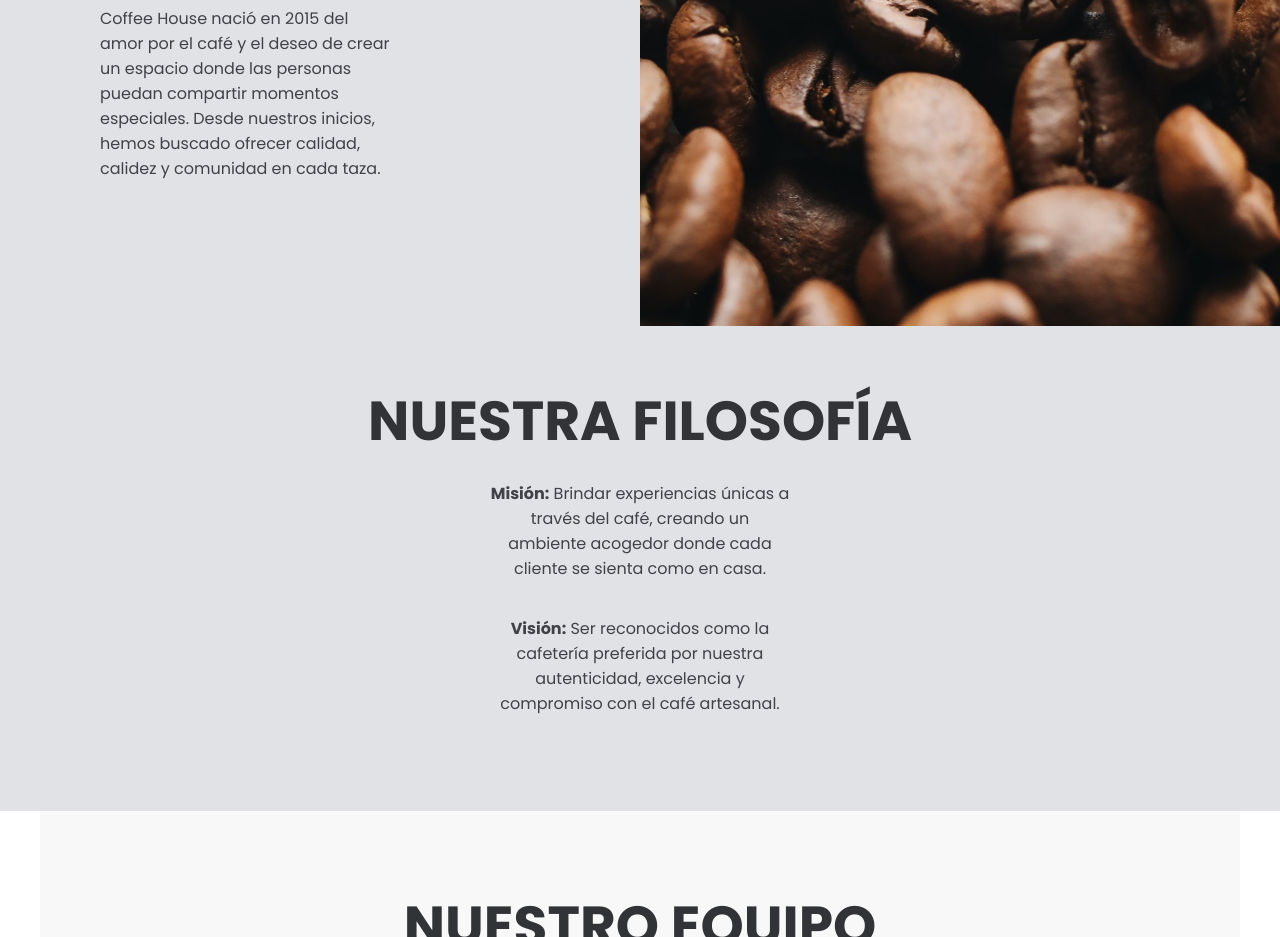
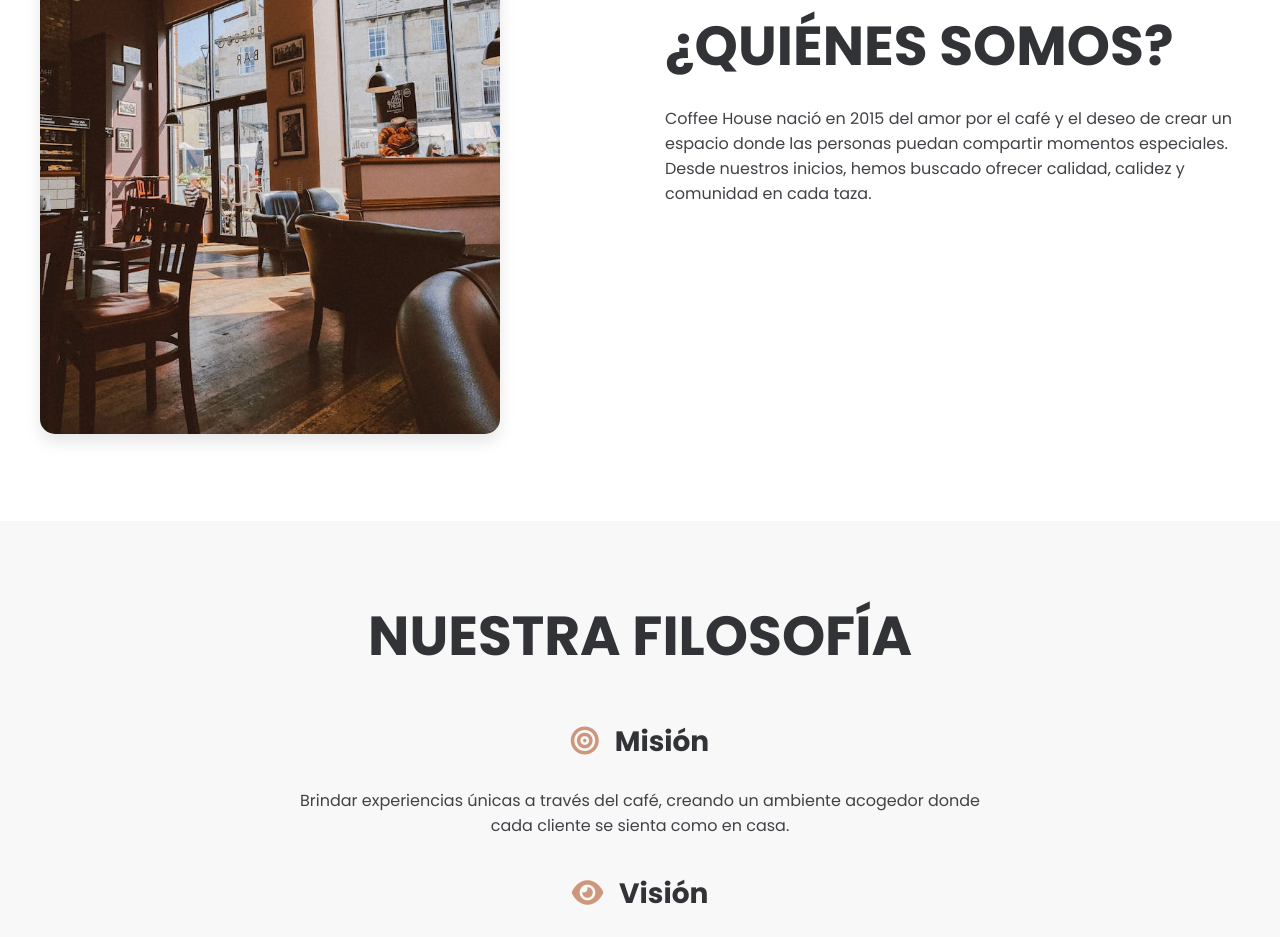
Before and after one commit to JulianGrldo/Pagina-Web, a plain HTML site: page about.html in a window 1280 px wide. Shown: the part 819-1756 px from the top of the page. Drawn offline with Linux system fonts and the light colour scheme.

Commit message:
Refactor code structure for improved readability and maintainability

```diff
--- a/about.html
+++ b/about.html
@@ -6,6 +6,7 @@
     <title>Sobre Nosotros - Coffee House</title>
     <link rel="stylesheet" href="styles/style.css" />
     <link rel="stylesheet" href="styles/about.css" />
+    <link rel="stylesheet" href="https://cdnjs.cloudflare.com/ajax/libs/font-awesome/6.0.0-beta3/css/all.min.css">
 </head>
 <body>
     <header class="header">
@@ -30,25 +31,33 @@
         </div>
     </header>
 
-    <section class="general">
-        <div class="general-1">
+    <section class="general container about-section">
+        <div class="general-img">
+             <img src="images/cafeteria.jpg" alt="Interior de la cafetería">
+        </div>
+        <div class="general-text">
             <h2>¿Quiénes somos?</h2>
             <p>
                 Coffee House nació en 2015 del amor por el café y el deseo de crear un espacio donde las personas puedan compartir momentos especiales. Desde nuestros inicios, hemos buscado ofrecer calidad, calidez y comunidad en cada taza.
             </p>
         </div>
-        <div class="general-2"></div>
     </section>
 
     <section class="philosophy-section">
         <div class="philosophy-content container">
             <h2>Nuestra Filosofía</h2>
-            <p class="txt-p">
-                <strong>Misión:</strong> Brindar experiencias únicas a través del café, creando un ambiente acogedor donde cada cliente se sienta como en casa.
-            </p>
-            <p class="txt-p">
-                <strong>Visión:</strong> Ser reconocidos como la cafetería preferida por nuestra autenticidad, excelencia y compromiso con el café artesanal.
-            </p>
+            <div class="philosophy-item">
+                <h3><i class="fas fa-bullseye"></i> Misión</h3>
+                <p class="txt-p">
+                    Brindar experiencias únicas a través del café, creando un ambiente acogedor donde cada cliente se sienta como en casa.
+                </p>
+            </div>
+            <div class="philosophy-item">
+                <h3><i class="fas fa-eye"></i> Visión</h3>
+                <p class="txt-p">
+                    Ser reconocidos como la cafetería preferida por nuestra autenticidad, excelencia y compromiso con el café artesanal.
+                </p>
+            </div>
         </div>
     </section>
 
--- a/styles/about.css
+++ b/styles/about.css
@@ -1,12 +1,63 @@
+/* Estilos para la sección ¿Quiénes somos? */
+.about-section {
+    display: flex;
+    align-items: center;
+    padding: 80px 0;
+    gap: 50px;
+}
+
+.about-section .general-text {
+    flex: 1;
+}
+
+.about-section .general-img {
+    flex: 1;
+}
+
+.about-section .general-img img {
+    width: 80%;
+    border-radius: 15px;
+    box-shadow: 0 8px 16px rgba(0,0,0,0.1);
+}
+
+/* Estilos para la sección de filosofía */
+.philosophy-section {
+    padding: 80px 0;
+    background-color: #f8f8f8;
+    text-align: center;
+}
+
+.philosophy-content h2 {
+    font-size: 55px;
+    line-height: 70px;
+    color: #323337;
+    text-transform: uppercase;
+    margin-bottom: 50px;
+}
+
+.philosophy-content .philosophy-item {
+    margin-bottom: 30px;
+}
+
+.philosophy-content .philosophy-item h3 {
+    font-size: 28px;
+    color: #323337;
+    margin-bottom: 15px;
+}
+
+.philosophy-content .philosophy-item .fas {
+    color: #ce967b;
+    margin-right: 10px;
+}
+
+/* Estilos para la sección del equipo */
 .team-section {
     padding: 80px 0;
     text-align: center;
-    background-color: #f8f8f8;
 }
 
 .team-section h2 {
     font-size: 55px;
-    line-height: 70px;
     color: #323337;
     text-transform: uppercase;
     margin-bottom: 50px;
@@ -27,7 +78,21 @@
     box-shadow: 0 4px 8px rgba(0,0,0,0.1);
     padding: 20px;
     transition: transform 0.3s ease, box-shadow 0.3s ease;
+    opacity: 0; /* Inicialmente invisible para la animación */
+    animation: fadeIn 1s forwards; /* Animación */
 }
+
+/* Animación para cada miembro del equipo con un retraso */
+.team-member:nth-child(1) {
+    animation-delay: 0.2s;
+}
+.team-member:nth-child(2) {
+    animation-delay: 0.4s;
+}
+.team-member:nth-child(3) {
+    animation-delay: 0.6s;
+}
+
 
 .team-member:hover {
     transform: translateY(-10px);
@@ -53,13 +118,21 @@
     color: #414247;
 }
 
-.philosophy-section {
-    padding: 60px 0;
-    background-color: #E1E2E6;
+/* Definición de la animación de Fade-In */
+@keyframes fadeIn {
+    from {
+        opacity: 0;
+        transform: translateY(20px);
+    }
+    to {
+        opacity: 1;
+        transform: translateY(0);
+    }
 }
 
-.philosophy-content {
-    max-width: 800px;
-    margin: 0 auto;
-    text-align: center;
+/* Media Queries para responsividad */
+@media (max-width: 768px) {
+    .about-section {
+        flex-direction: column;
+    }
 }
```
Also changed, not shown: images/cafeteria.jpg (added).
